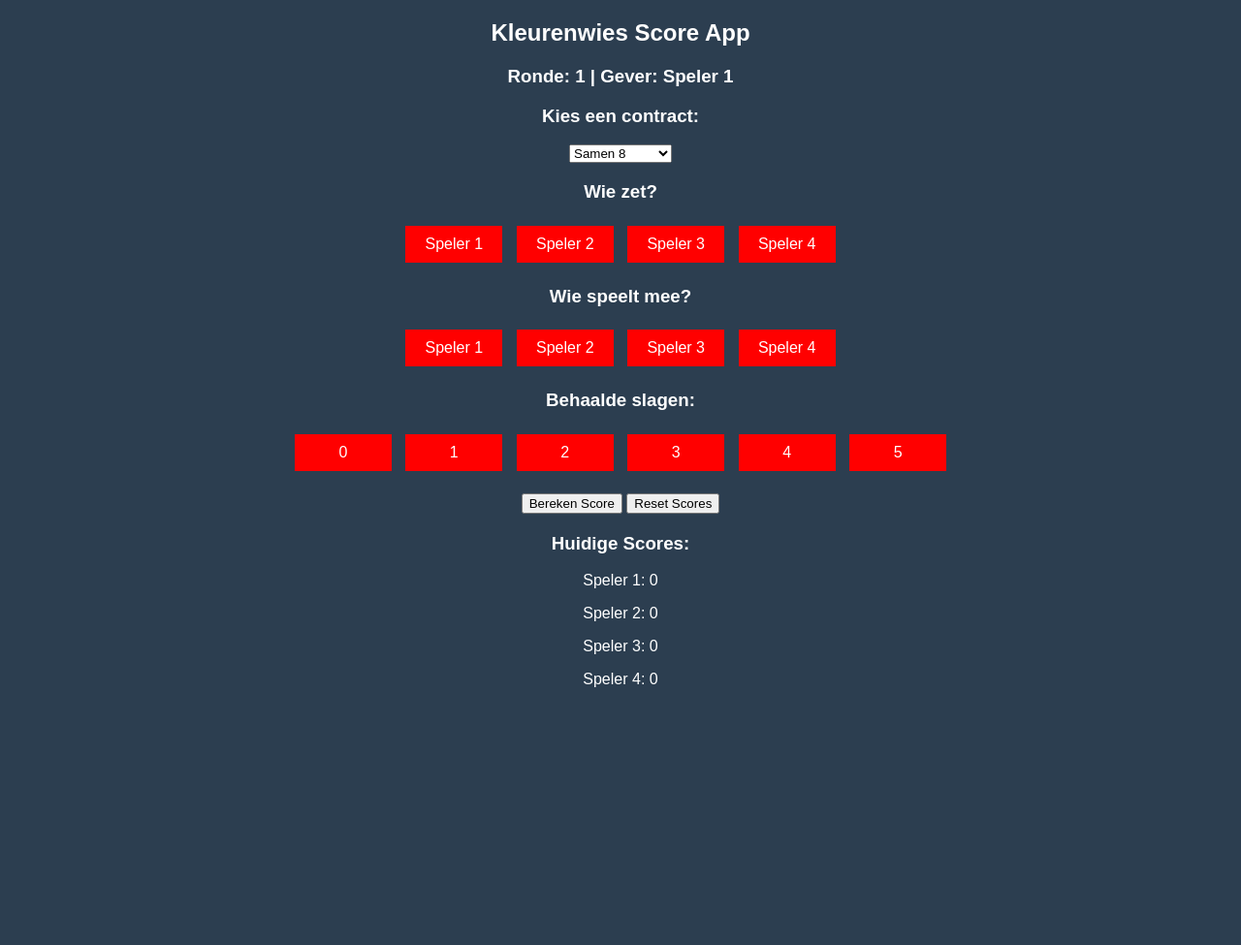
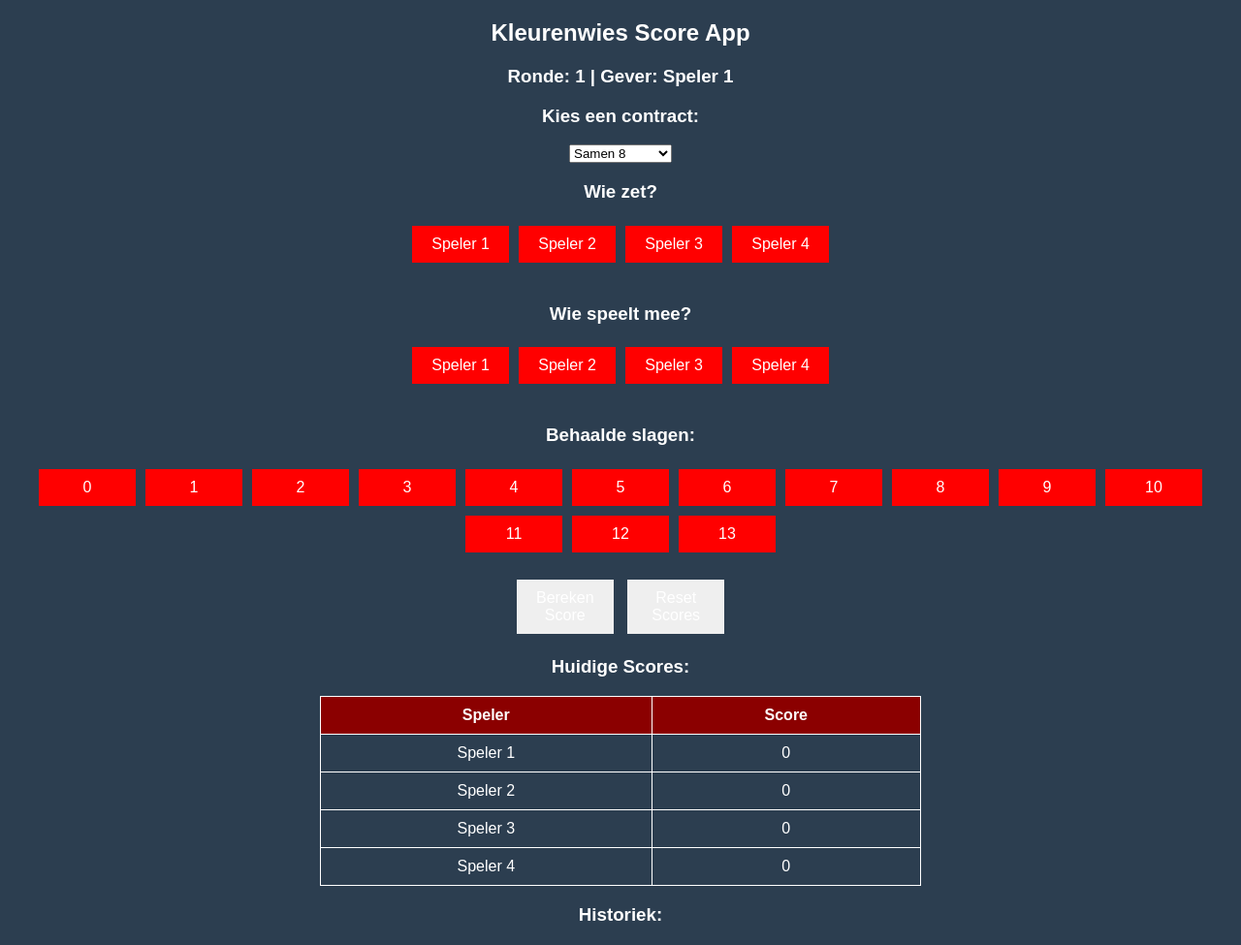
Before and after one commit to Henseman/APP-KLEURENWIES, a Flask app: page / in a window 1280 px wide. Shown: the whole page at 97% size. Before the commit the page ends 709 px from the top, so only its background shows below. Run offline with Flask 3, Linux system fonts and the light colour scheme.

Commit message:
Update index.html

```diff
--- a/templates/index.html
+++ b/templates/index.html
@@ -12,19 +12,33 @@
             background-color: #2c3e50;
             color: white;
         }
-        .button {
+        button {
             padding: 10px;
+            font-size: 16px;
             margin: 5px;
-            font-size: 16px;
             border: none;
             cursor: pointer;
+            color: white;
             width: 100px;
         }
-        .active { background-color: green; color: white; }
-        .inactive { background-color: red; color: white; }
-        .disabled { background-color: grey; color: white; pointer-events: none; }
-        .score-board {
-            margin-top: 20px;
+        .inactive {
+            background-color: red;
+        }
+        .active {
+            background-color: green;
+        }
+        table {
+            width: 50%;
+            margin: auto;
+            border-collapse: collapse;
+        }
+        th, td {
+            border: 1px solid white;
+            padding: 10px;
+            text-align: center;
+        }
+        th {
+            background-color: darkred;
         }
     </style>
 </head>
@@ -43,90 +57,120 @@
         <option value="Solo 7">Solo 7</option>
         <option value="Samen 11">Samen 11</option>
         <option value="Kleine Miserie">Kleine Miserie</option>
+        <option value="Samen 12">Samen 12</option>
+        <option value="Solo 8">Solo 8</option>
+        <option value="Piccolo">Piccolo</option>
+        <option value="Samen 13">Samen 13</option>
+        <option value="Solo 9">Solo 9</option>
+        <option value="Troel 8">Troel 8</option>
+        <option value="Grote Miserie">Grote Miserie</option>
+        <option value="Solo 10">Solo 10</option>
+        <option value="Solo 11">Solo 11</option>
+        <option value="Open Miserie">Open Miserie</option>
+        <option value="Solo 12">Solo 12</option>
+        <option value="Solo Slim 13">Solo Slim 13</option>
     </select>
+    <br>
 
     <h3>Wie zet?</h3>
-    <div id="zetter-buttons">
-        <button class="button inactive" id="zetter1" onclick="kiesZetter(1)">Speler 1</button>
-        <button class="button inactive" id="zetter2" onclick="kiesZetter(2)">Speler 2</button>
-        <button class="button inactive" id="zetter3" onclick="kiesZetter(3)">Speler 3</button>
-        <button class="button inactive" id="zetter4" onclick="kiesZetter(4)">Speler 4</button>
-    </div>
+    <div id="zetterButtons"></div>
+    <br>
 
     <h3>Wie speelt mee?</h3>
-    <div id="team-buttons">
-        <button class="button inactive" id="team1" onclick="kiesTeamgenoot(1)">Speler 1</button>
-        <button class="button inactive" id="team2" onclick="kiesTeamgenoot(2)">Speler 2</button>
-        <button class="button inactive" id="team3" onclick="kiesTeamgenoot(3)">Speler 3</button>
-        <button class="button inactive" id="team4" onclick="kiesTeamgenoot(4)">Speler 4</button>
-    </div>
+    <div id="teamButtons"></div>
+    <br>
 
     <h3>Behaalde slagen:</h3>
-    <div id="slagen-buttons">
-        <button class="button inactive" onclick="kiesSlagen(0)">0</button>
-        <button class="button inactive" onclick="kiesSlagen(1)">1</button>
-        <button class="button inactive" onclick="kiesSlagen(2)">2</button>
-        <button class="button inactive" onclick="kiesSlagen(3)">3</button>
-        <button class="button inactive" onclick="kiesSlagen(4)">4</button>
-        <button class="button inactive" onclick="kiesSlagen(5)">5</button>
-    </div>
-
+    <div id="slagenButtons"></div>
     <br>
     <button onclick="berekenScore()">Bereken Score</button>
     <button onclick="resetScores()">Reset Scores</button>
 
-    <div class="score-board">
-        <h3>Huidige Scores:</h3>
-        <p>Speler 1: <span id="score1">0</span></p>
-        <p>Speler 2: <span id="score2">0</span></p>
-        <p>Speler 3: <span id="score3">0</span></p>
-        <p>Speler 4: <span id="score4">0</span></p>
-    </div>
+    <h3>Huidige Scores:</h3>
+    <table>
+        <tr>
+            <th>Speler</th>
+            <th>Score</th>
+        </tr>
+        <tr><td id="naam1">Speler 1</td><td id="score1">0</td></tr>
+        <tr><td id="naam2">Speler 2</td><td id="score2">0</td></tr>
+        <tr><td id="naam3">Speler 3</td><td id="score3">0</td></tr>
+        <tr><td id="naam4">Speler 4</td><td id="score4">0</td></tr>
+    </table>
+
+    <h3>Historiek:</h3>
+    <div id="historiek"></div>
 
     <script>
-        let geselecteerdeZetter = null;
-        let geselecteerdeTeamgenoot = null;
-        let geselecteerdeSlagen = null;
+        let zetter = null;
+        let teamgenoot = null;
+        let gekozenSlagen = null;
 
-        function kiesZetter(speler) {
-            document.querySelectorAll('#zetter-buttons .button').forEach(btn => btn.classList.replace('active', 'inactive'));
-            document.getElementById(`zetter${speler}`).classList.replace('inactive', 'active');
-            geselecteerdeZetter = speler;
+        function maakKnoppen() {
+            let spelers = ["Speler 1", "Speler 2", "Speler 3", "Speler 4"];
+            let zetterDiv = document.getElementById("zetterButtons");
+            let teamDiv = document.getElementById("teamButtons");
+            let slagenDiv = document.getElementById("slagenButtons");
+
+            zetterDiv.innerHTML = "";
+            teamDiv.innerHTML = "";
+            slagenDiv.innerHTML = "";
+
+            spelers.forEach((speler, index) => {
+                let knop = document.createElement("button");
+                knop.innerText = speler;
+                knop.classList.add("inactive");
+                knop.onclick = function() { kiesZetter(index); };
+                zetterDiv.appendChild(knop);
+            });
+
+            spelers.forEach((speler, index) => {
+                let knop = document.createElement("button");
+                knop.innerText = speler;
+                knop.classList.add("inactive");
+                knop.onclick = function() { kiesTeamgenoot(index); };
+                teamDiv.appendChild(knop);
+            });
+
+            for (let i = 0; i <= 13; i++) {
+                let knop = document.createElement("button");
+                knop.innerText = i;
+                knop.classList.add("inactive");
+                knop.onclick = function() { kiesSlagen(i); };
+                slagenDiv.appendChild(knop);
+            }
         }
 
-        function kiesTeamgenoot(speler) {
-            if (!document.getElementById(`team${speler}`).classList.contains('disabled')) {
-                if (geselecteerdeTeamgenoot) {
-                    document.getElementById(`team${geselecteerdeTeamgenoot}`).classList.replace('active', 'inactive');
-                }
-                geselecteerdeTeamgenoot = speler;
-                document.getElementById(`team${speler}`).classList.replace('inactive', 'active');
+        function kiesZetter(index) {
+            zetter = index;
+            document.querySelectorAll("#zetterButtons button").forEach((knop, i) => {
+                knop.classList.toggle("active", i === index);
+            });
+            updateTeamKnoppen();
+        }
+
+        function kiesTeamgenoot(index) {
+            if (zetter !== null && index !== zetter) {
+                teamgenoot = index;
+                document.querySelectorAll("#teamButtons button").forEach((knop, i) => {
+                    knop.classList.toggle("active", i === index);
+                });
             }
         }
 
         function kiesSlagen(aantal) {
-            document.querySelectorAll('#slagen-buttons .button').forEach(btn => btn.classList.replace('active', 'inactive'));
-            event.target.classList.replace('inactive', 'active');
-            geselecteerdeSlagen = aantal;
+            gekozenSlagen = aantal;
+            document.querySelectorAll("#slagenButtons button").forEach(knop => knop.classList.remove("active"));
+            document.querySelector(`#slagenButtons button:nth-child(${aantal + 1})`).classList.add("active");
         }
 
-        function controleerContract() {
-            let contract = document.getElementById("contract").value;
-            let isTeam = contract.includes("Samen");
-
-            document.querySelectorAll('#team-buttons .button').forEach(btn => {
-                btn.classList.replace('active', 'inactive');
-                btn.classList.remove('disabled');
+        function updateTeamKnoppen() {
+            document.querySelectorAll("#teamButtons button").forEach((knop, i) => {
+                knop.classList.toggle("inactive", i === zetter);
             });
-
-            if (!isTeam) {
-                document.querySelectorAll('#team-buttons .button').forEach(btn => btn.classList.add('disabled'));
-            }
         }
 
-        function berekenScore() {
-            console.log("Score berekenen: Zetter", geselecteerdeZetter, "Teamgenoot", geselecteerdeTeamgenoot, "Slagen", geselecteerdeSlagen);
-        }
+        window.onload = maakKnoppen;
     </script>
 </body>
 </html>
```
